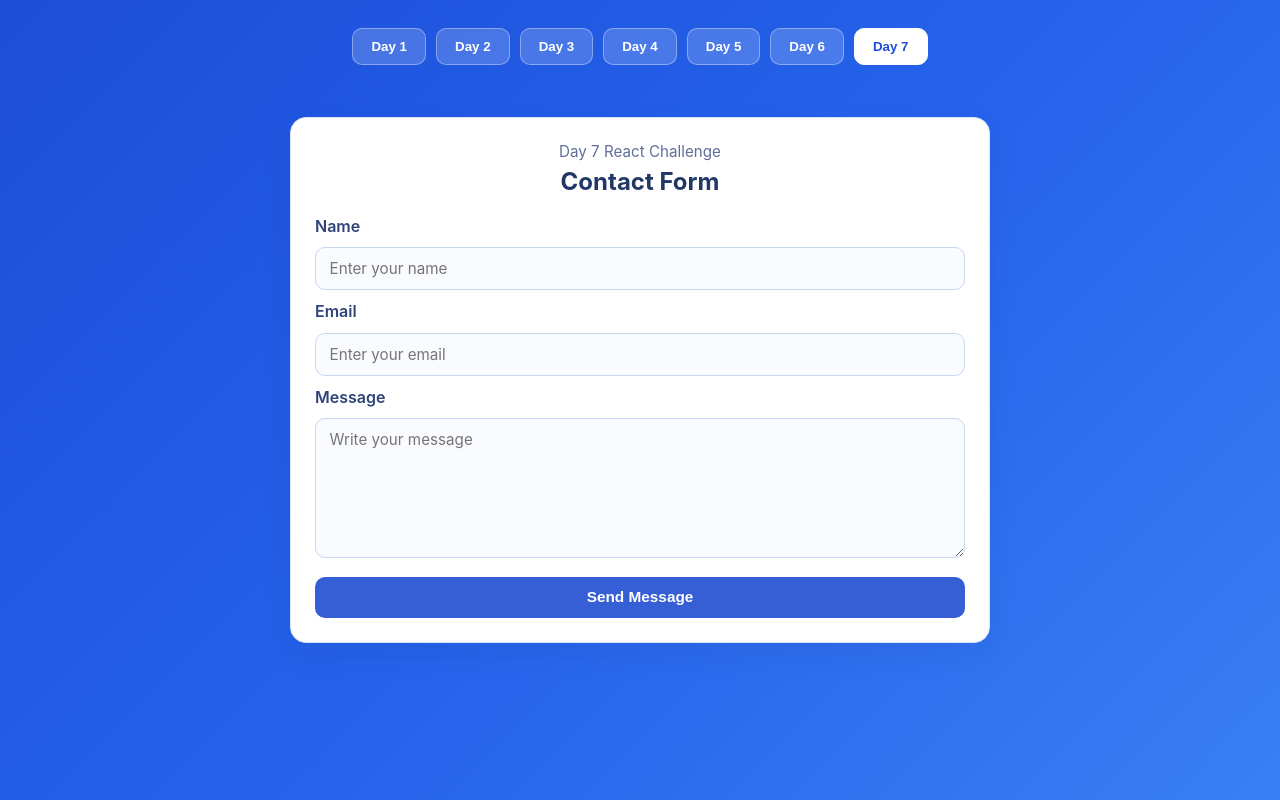
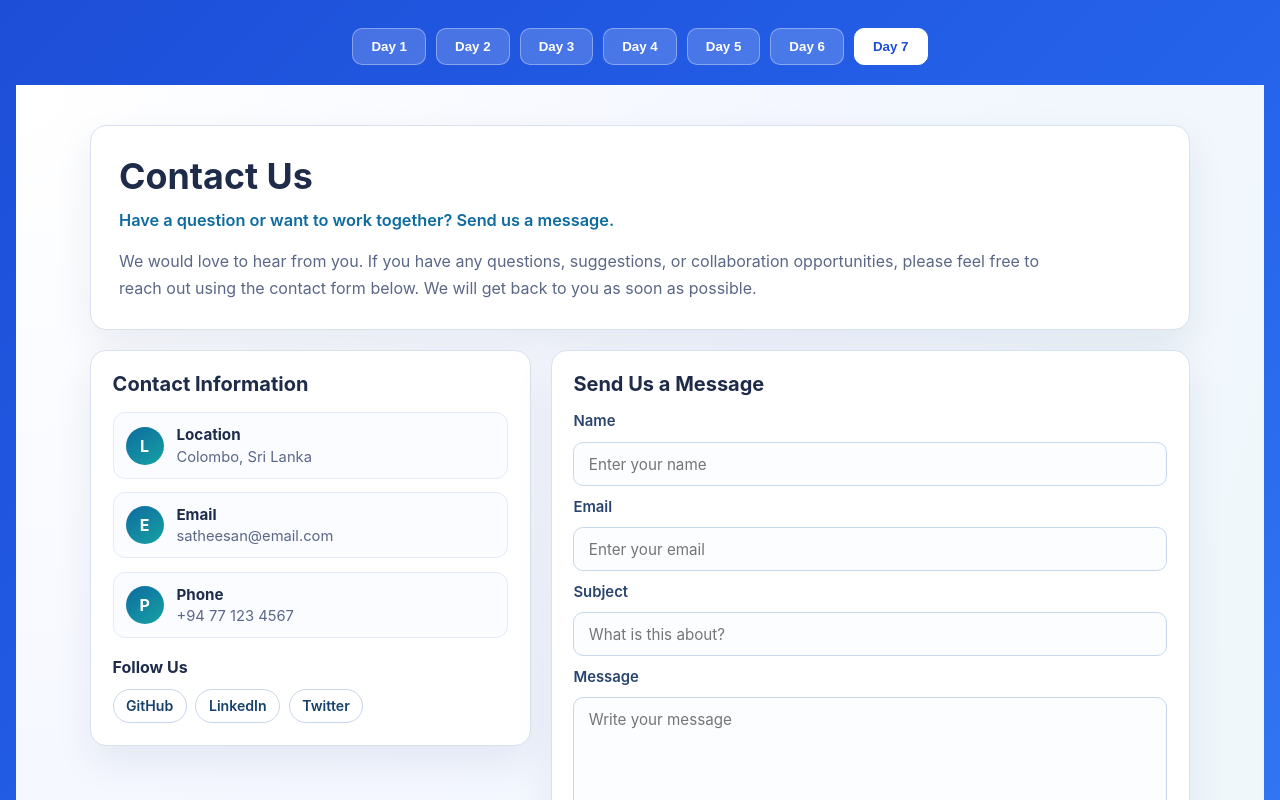
Before and after one commit to Satheesan-R/30-days-react-challenge, a React (Create React App) app: page / in a window 1280 px wide. Shown: the top 800 px of the page. Built offline with nearby package versions, Linux system fonts and the light colour scheme.

Commit message:
made some changes in my ui conatact form and add some details

```diff
--- a/src/Day7ContactForm/Contactform.css
+++ b/src/Day7ContactForm/Contactform.css
@@ -1,106 +1,258 @@
-.contact-wrapper {
+.contact-page {
+	--bg-start: #f4f7ff;
+	--bg-end: #edf7f8;
+	--card-bg: #ffffff;
+	--text-main: #1e2c4a;
+	--text-soft: #5a6787;
+	--border: #d7e1ef;
+	--brand: #0d6b9f;
+	--brand-dark: #0a557f;
+	--shadow: 0 16px 38px rgba(18, 39, 84, 0.08);
 	min-height: 100vh;
-	padding: 2rem 1rem;
-	display: flex;
-	justify-content: center;
-	align-items: flex-start;
+	padding: 2.5rem 1rem 3rem;
+	background: radial-gradient(circle at 0% 0%, #ffffff 0%, var(--bg-start) 45%, var(--bg-end) 100%);
 }
 
-.contact-card {
-	width: 100%;
-	max-width: 700px;
-	background: #ffffff;
-	border: 1px solid #dbe4f7;
-	border-radius: 16px;
-	padding: 1.5rem;
-	box-shadow: 0 12px 28px rgba(26, 50, 96, 0.08);
+.contact-shell {
+	max-width: 1100px;
+	margin: 0 auto;
+	display: grid;
+	gap: 1.25rem;
 }
 
-.contact-header {
-	text-align: center;
-	margin-bottom: 1.25rem;
+.card {
+	background: var(--card-bg);
+	border: 1px solid var(--border);
+	border-radius: 16px;
+	box-shadow: var(--shadow);
+	padding: 1.35rem;
 }
 
-.contact-header p {
-	margin: 0;
-	color: #5f6f99;
-	font-size: 0.95rem;
+.page-header {
+	padding: 1.75rem;
 }
 
-.contact-header h1 {
-	margin: 0.35rem 0 0;
-	color: #213766;
+.page-header h1 {
+	margin: 0;
+	font-size: clamp(1.8rem, 2.8vw, 2.3rem);
+	color: var(--text-main);
+}
+
+.subtitle {
+	margin: 0.55rem 0 0;
+	font-size: 1.02rem;
+	font-weight: 600;
+	color: var(--brand);
+}
+
+.intro-text {
+	margin: 0.85rem 0 0;
+	line-height: 1.65;
+	color: var(--text-soft);
+	max-width: 920px;
+}
+
+.main-grid {
+	display: grid;
+	gap: 1.25rem;
+	grid-template-columns: 1fr 1.45fr;
+	align-items: start;
+}
+
+.contact-info h2,
+.form-card h2,
+.location-card h2 {
+	margin: 0 0 1rem;
+	color: var(--text-main);
+	font-size: 1.25rem;
+}
+
+.info-list {
+	display: grid;
+	gap: 0.85rem;
+	margin-bottom: 1.2rem;
+}
+
+.info-item {
+	display: flex;
+	align-items: center;
+	gap: 0.8rem;
+	padding: 0.75rem;
+	border: 1px solid #e3ebf6;
+	border-radius: 12px;
+	background: #fafcff;
+}
+
+.icon-badge {
+	display: inline-flex;
+	align-items: center;
+	justify-content: center;
+	width: 38px;
+	height: 38px;
+	border-radius: 50%;
+	font-weight: 700;
+	color: #ffffff;
+	background: linear-gradient(145deg, #0d6b9f, #17a2a4);
+	flex-shrink: 0;
+}
+
+.info-item h3 {
+	margin: 0;
+	font-size: 0.95rem;
+	color: var(--text-main);
+}
+
+.info-item p {
+	margin: 0.2rem 0 0;
+	color: var(--text-soft);
+	font-size: 0.92rem;
+}
+
+.social-links h3 {
+	margin: 0 0 0.7rem;
+	font-size: 1rem;
+	color: var(--text-main);
+}
+
+.social-list {
+	display: flex;
+	flex-wrap: wrap;
+	gap: 0.55rem;
+}
+
+.social-list a {
+	text-decoration: none;
+	padding: 0.48rem 0.78rem;
+	border-radius: 999px;
+	border: 1px solid #c7d6eb;
+	color: #16416d;
+	font-weight: 600;
+	font-size: 0.88rem;
+	transition: all 0.2s ease;
+}
+
+.social-list a:hover {
+	background: #eaf4ff;
+	border-color: #9fbee6;
+	transform: translateY(-1px);
+}
+
+.form-and-location {
+	display: grid;
+	gap: 1.1rem;
 }
 
 .contact-form {
 	display: grid;
-	gap: 0.7rem;
+	gap: 0.72rem;
 }
 
 .contact-form label {
-	color: #2e4478;
 	font-weight: 600;
+	color: #29446f;
+	font-size: 0.93rem;
 }
 
 .contact-form input,
 .contact-form textarea {
 	width: 100%;
-	border: 1px solid #c8d6f1;
+	padding: 0.72rem 0.9rem;
+	border: 1px solid #c7d8ec;
 	border-radius: 10px;
-	padding: 0.7rem 0.85rem;
+	font-family: inherit;
 	font-size: 0.95rem;
-	font-family: inherit;
-	color: #1e315e;
-	background: #f9fbff;
+	color: var(--text-main);
+	background: #fbfdff;
+	transition: border-color 0.2s ease, box-shadow 0.2s ease;
 }
 
 .contact-form input:focus,
 .contact-form textarea:focus {
 	outline: none;
-	border-color: #5f80ff;
-	box-shadow: 0 0 0 3px rgba(95, 128, 255, 0.18);
+	border-color: #1c8cc6;
+	box-shadow: 0 0 0 3px rgba(28, 140, 198, 0.16);
 }
 
 .contact-form textarea {
 	resize: vertical;
-	min-height: 140px;
+	min-height: 145px;
 }
 
 .contact-form button {
-	margin-top: 0.45rem;
+	margin-top: 0.25rem;
+	padding: 0.8rem 1rem;
 	border: none;
 	border-radius: 10px;
-	padding: 0.72rem 1rem;
-	background: #365fd6;
+	background: linear-gradient(140deg, var(--brand), #178cab);
 	color: #ffffff;
-	font-size: 0.96rem;
-	font-weight: 600;
+	font-weight: 700;
+	font-size: 0.95rem;
 	cursor: pointer;
-	transition: transform 0.2s ease, box-shadow 0.2s ease, background 0.2s ease;
+	transition: transform 0.2s ease, box-shadow 0.2s ease, filter 0.2s ease;
 }
 
 .contact-form button:hover {
-	background: #2e53bd;
 	transform: translateY(-1px);
-	box-shadow: 0 8px 18px rgba(54, 95, 214, 0.28);
-}
-
-.contact-form button:active {
-	transform: translateY(0);
+	box-shadow: 0 10px 22px rgba(13, 107, 159, 0.24);
+	filter: brightness(1.03);
 }
 
 .success-message {
 	margin: 1rem 0 0;
-	padding: 0.75rem 0.9rem;
-	border: 1px solid #c2ebd3;
+	padding: 0.78rem 0.95rem;
+	border: 1px solid #b9e5cd;
 	border-radius: 10px;
-	background: #ecfff4;
-	color: #1f7a46;
+	background: #edfff4;
+	color: #1e7a4a;
+	font-weight: 600;
+	line-height: 1.45;
+}
+
+.location-card p {
+	margin: 0;
+	color: var(--text-soft);
+}
+
+.map-placeholder {
+	margin-top: 0.9rem;
+	border-radius: 12px;
+	height: 140px;
+	display: flex;
+	align-items: center;
+	justify-content: center;
+	color: #5f7899;
+	font-weight: 600;
+	border: 1px dashed #b8cce5;
+	background: repeating-linear-gradient(45deg, #edf4fd, #edf4fd 12px, #f8fbff 12px, #f8fbff 24px);
+}
+
+.cta {
+	text-align: center;
+	padding: 1.15rem;
+	background: linear-gradient(135deg, #0e5b89, #148a9e);
+	border-color: transparent;
+}
+
+.cta p {
+	margin: 0;
+	color: #f4fcff;
+	font-size: 1.02rem;
 	font-weight: 600;
 }
 
-@media (max-width: 640px) {
-	.contact-card {
-		padding: 1.1rem;
+@media (max-width: 960px) {
+	.main-grid {
+		grid-template-columns: 1fr;
 	}
 }
+
+@media (max-width: 640px) {
+	.contact-page {
+		padding: 1.2rem 0.75rem 2rem;
+	}
+
+	.page-header,
+	.card {
+		padding: 1.05rem;
+	}
+}
--- a/src/Day7ContactForm/Contactform.jsx
+++ b/src/Day7ContactForm/Contactform.jsx
@@ -4,6 +4,7 @@ import "./Contactform.css";
 const initialForm = {
 	name: "",
 	email: "",
+	subject: "",
 	message: "",
 };
 
@@ -26,13 +27,66 @@ const ContactForm = () => {
 	};
 
 	return (
-		<section className="contact-wrapper">
-			<div className="contact-card">
-				<header className="contact-header">
-					<p>Day 7 React Challenge</p>
-					<h1>Contact Form</h1>
+		<section className="contact-page">
+			<div className="contact-shell">
+				<header className="page-header card">
+					<h1>Contact Us</h1>
+					<p className="subtitle">
+						Have a question or want to work together? Send us a message.
+					</p>
+					<p className="intro-text">
+						We would love to hear from you. If you have any questions, suggestions,
+						or collaboration opportunities, please feel free to reach out using the
+						contact form below. We will get back to you as soon as possible.
+					</p>
 				</header>
 
+				<div className="main-grid">
+					<aside className="contact-info card">
+						<h2>Contact Information</h2>
+						<div className="info-list">
+							<div className="info-item">
+								<span className="icon-badge">L</span>
+								<div>
+									<h3>Location</h3>
+									<p>Colombo, Sri Lanka</p>
+								</div>
+							</div>
+							<div className="info-item">
+								<span className="icon-badge">E</span>
+								<div>
+									<h3>Email</h3>
+									<p>satheesan@email.com</p>
+								</div>
+							</div>
+							<div className="info-item">
+								<span className="icon-badge">P</span>
+								<div>
+									<h3>Phone</h3>
+									<p>+94 77 123 4567</p>
+								</div>
+							</div>
+						</div>
+
+						<div className="social-links">
+							<h3>Follow Us</h3>
+							<div className="social-list">
+								<a href="#" aria-label="GitHub">
+									GitHub
+								</a>
+								<a href="#" aria-label="LinkedIn">
+									LinkedIn
+								</a>
+								<a href="#" aria-label="Twitter">
+									Twitter
+								</a>
+							</div>
+						</div>
+					</aside>
+
+					<div className="form-and-location">
+						<section className="form-card card">
+							<h2>Send Us a Message</h2>
 							<form className="contact-form" onSubmit={handleSubmit}>
 								<label htmlFor="name">Name</label>
 								<input
@@ -56,11 +110,22 @@ const ContactForm = () => {
 									required
 								/>
 
+								<label htmlFor="subject">Subject</label>
+								<input
+									id="subject"
+									name="subject"
+									type="text"
+									value={formData.subject}
+									onChange={handleChange}
+									placeholder="What is this about?"
+									required
+								/>
+
 								<label htmlFor="message">Message</label>
 								<textarea
 									id="message"
 									name="message"
-						rows="5"
+									rows="6"
 									value={formData.message}
 									onChange={handleChange}
 									placeholder="Write your message"
@@ -71,8 +136,23 @@ const ContactForm = () => {
 							</form>
 
 							{isSubmitted && (
-					<p className="success-message">Your message has been submitted successfully.</p>
+								<p className="success-message">
+									Your message has been sent successfully! We will contact you soon.
+								</p>
 							)}
+						</section>
+
+						<section className="location-card card">
+							<h2>Our Location</h2>
+							<p>Our Location - Colombo, Sri Lanka</p>
+							<div className="map-placeholder">Map Placeholder</div>
+						</section>
+					</div>
+				</div>
+
+				<section className="cta card">
+					<p>Let&apos;s build something amazing together. Send us a message today!</p>
+				</section>
 			</div>
 		</section>
 	);
```
Lines whose indentation alone changed are shown as unchanged.
